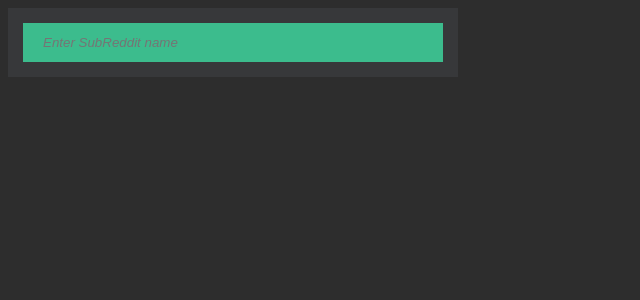
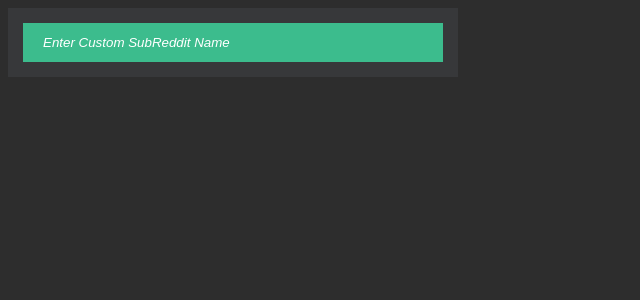
Before and after one commit to 0Arian/alienmenu, a React (Create React App) app: page / in a window 1280 px wide. Shown: the top 300 px of the page, without its empty margins (0-640 px from the left). Built offline with nearby package versions, Linux system fonts and the light colour scheme.

Commit message:
fix: Fixed styling of navigation input box

```diff
--- a/src/components/Navigation.js
+++ b/src/components/Navigation.js
@@ -26,7 +26,7 @@
                 <ul>
                     <li>
                         <form className="sub-selector" onSubmit={(event) => this.goToSub(event)}>
-                            <input type="text" name="subSelection" placeholder="Enter SubReddit name"
+                            <input type="text" name="subSelection" placeholder="Enter Custom SubReddit Name"
                                 ref={(input) => {this.subInput = input}}>
                             </input>
                         </form>
--- a/src/css/Navigation.css
+++ b/src/css/Navigation.css
@@ -33,17 +33,22 @@
     border: none;
     background-color: #3CBC8D;
     color: white;
+
 }
 
 ::-webkit-input-placeholder {
     font-style: italic;
+    color: white;
  }
  :-moz-placeholder {
     font-style: italic;
+    color: white;
  }
  ::-moz-placeholder {
     font-style: italic;
+    color: white;
  }
  :-ms-input-placeholder {
     font-style: italic;
+    color: white;
  }
```
